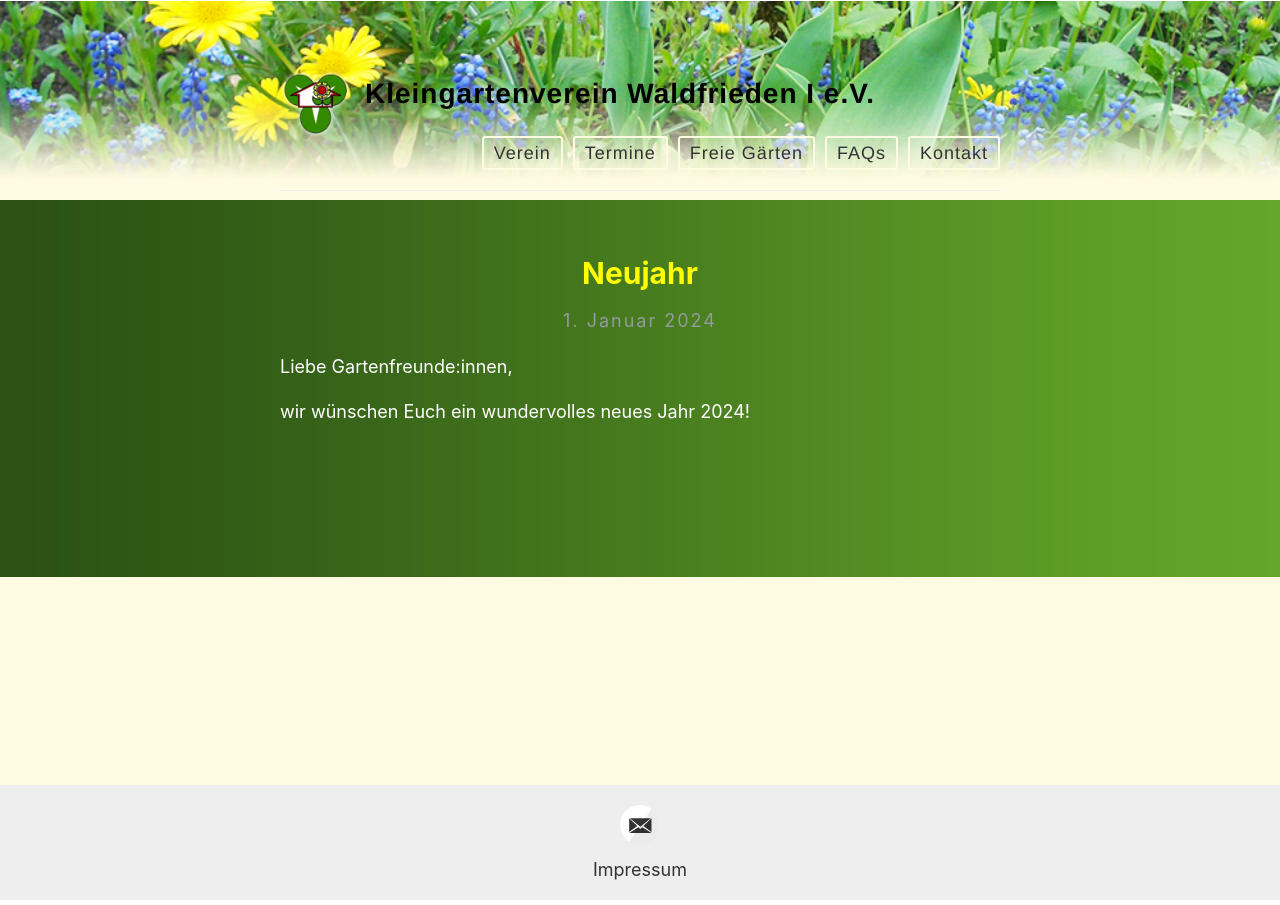
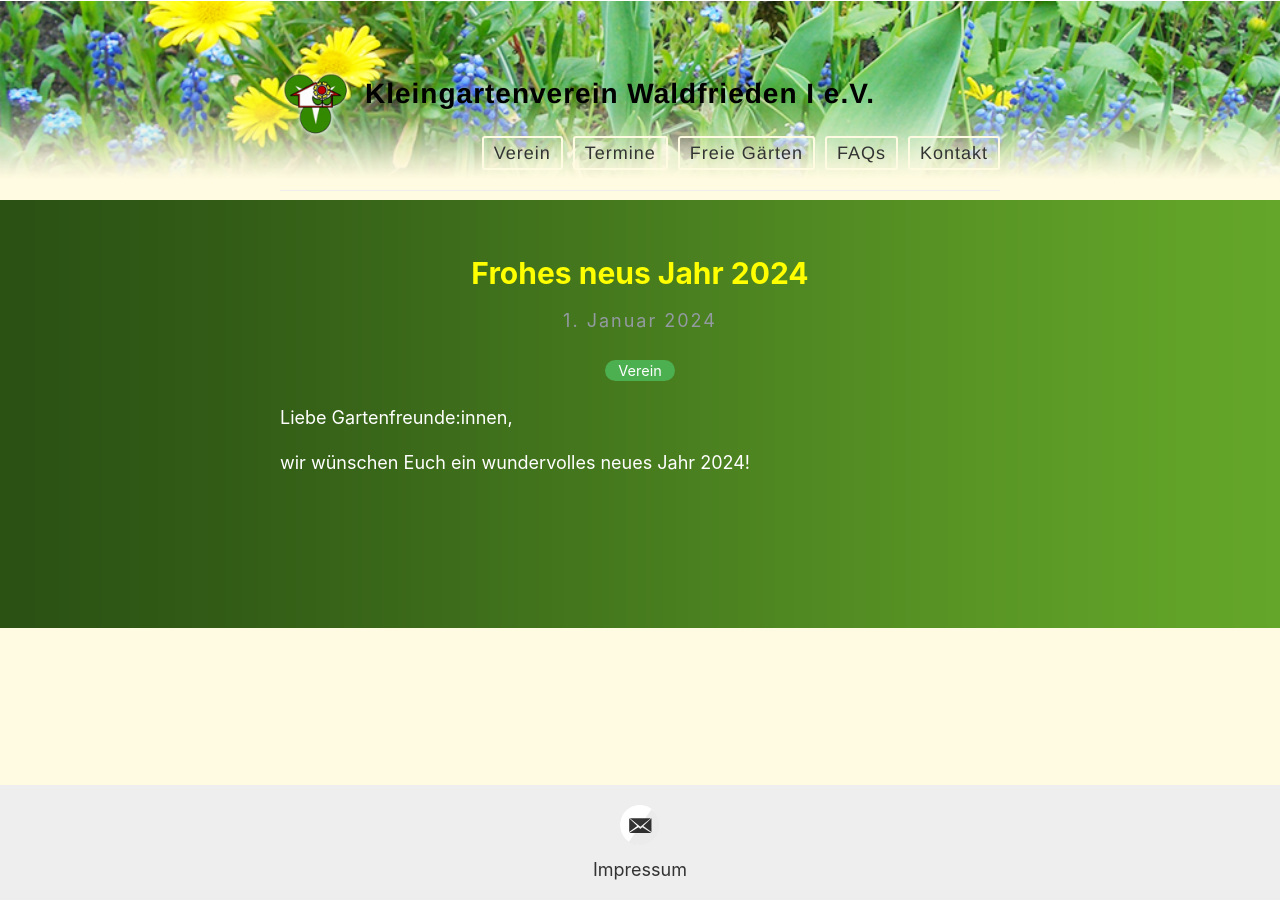
Before and after one commit to der-Frankie/kgv-website-dev.github.io, a Jekyll site: the page built from _posts/2024-01-01-Neujahr.md, in a window 1280 px wide. Built offline with Jekyll 4.4.1, drawn with Linux system fonts in a browser that asks for light colours; our own code applies the rules of GitHub Pages for plain Markdown files.

Commit message:
Update 2024-01-01-Neujahr.md

```diff
--- a/_posts/2024-01-01-Neujahr.md
+++ b/_posts/2024-01-01-Neujahr.md
@@ -1,3 +1,9 @@
+---
+layout: post
+title: "Frohes neus Jahr 2024"
+categories: Verein
+
+---
 
 Liebe Gartenfreunde:innen,
 
```
